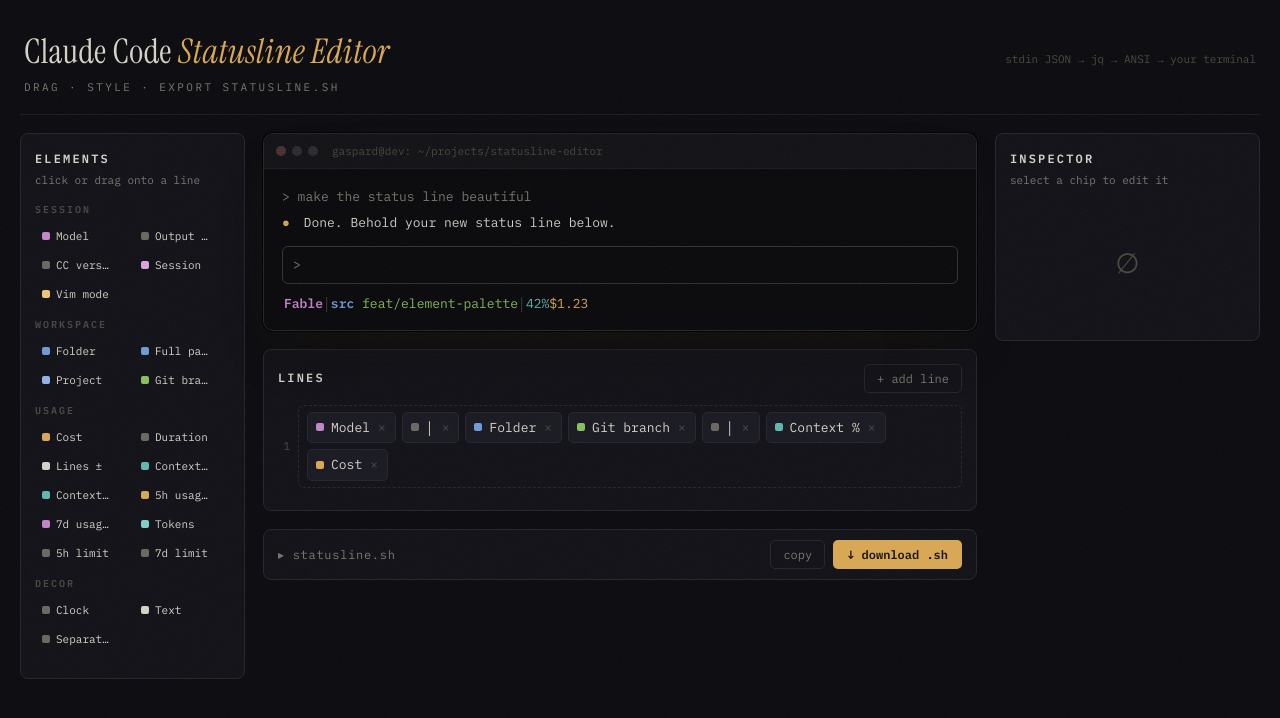
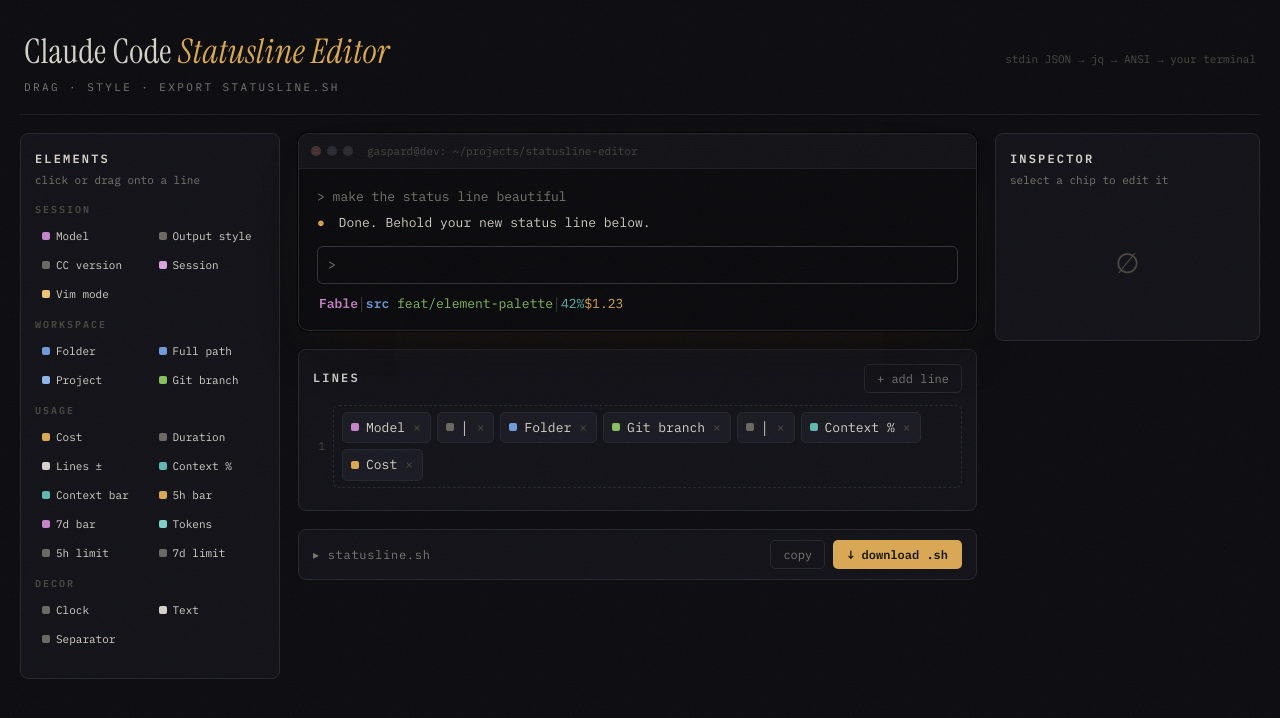
Before and after one commit to azekyoo/claude-code-status-line-editor, a React (Vite) app: page / in a window 1280 px wide. Shown: the top 718 px of the page. Built offline with nearby package versions, Linux system fonts and the light colour scheme.

Commit message:
Fix truncated element labels in two-column palette
Widen the palette column, overlay the hover + icon instead of
reserving row space for it, and shorten the usage bar labels so every
element name renders untruncated.

```diff
--- a/src/elements.ts
+++ b/src/elements.ts
@@ -154,7 +154,7 @@
   },
   'rate-5h-bar': {
     type: 'rate-5h-bar',
-    label: '5h usage bar',
+    label: '5h bar',
     hint: '5-hour rate limit gauge (subscribers)',
     category: 'usage',
     defaults: { color: 'yellow' },
@@ -163,7 +163,7 @@
   },
   'rate-7d-bar': {
     type: 'rate-7d-bar',
-    label: '7d usage bar',
+    label: '7d bar',
     hint: '7-day rate limit gauge (subscribers)',
     category: 'usage',
     defaults: { color: 'magenta' },
--- a/src/styles.css
+++ b/src/styles.css
@@ -106,7 +106,7 @@
 /* ── layout ─────────────────────────────── */
 .main {
   display: grid;
-  grid-template-columns: 225px minmax(0, 1fr) 265px;
+  grid-template-columns: 260px minmax(0, 1fr) 265px;
   gap: 18px;
   align-items: start;
 }
@@ -158,6 +158,7 @@
 }
 
 .palette-item {
+  position: relative;
   display: flex;
   align-items: center;
   gap: 6px;
@@ -198,7 +199,11 @@
 }
 
 .palette-plus {
+  position: absolute;
+  right: 5px;
   color: var(--accent);
+  background: var(--bg-raise);
+  padding-left: 3px;
   opacity: 0;
   transition: opacity 0.12s;
 }
```
